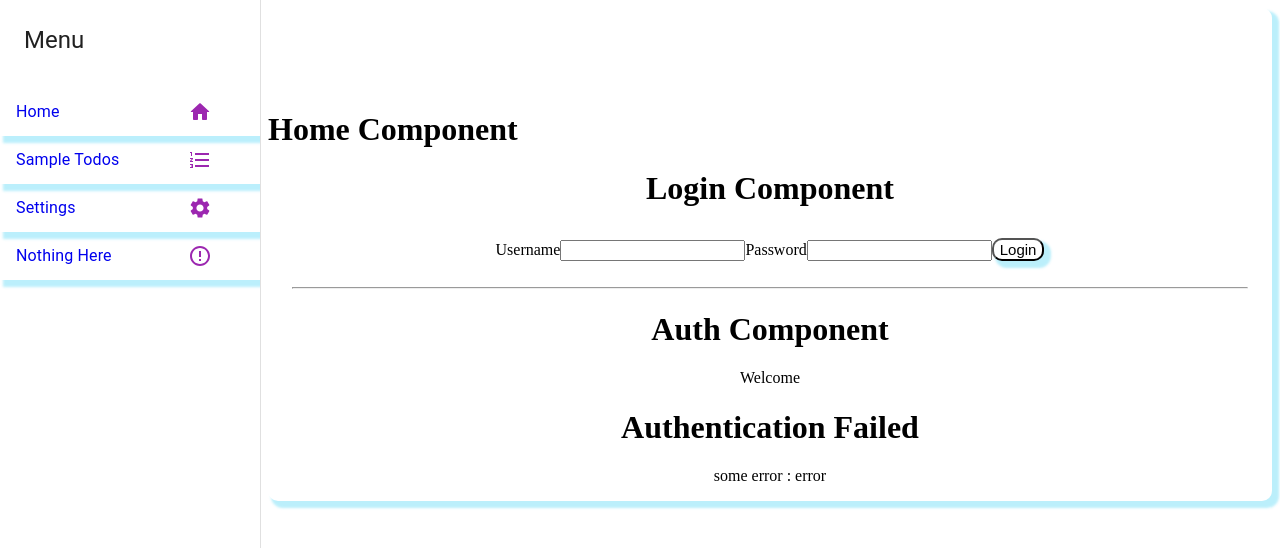
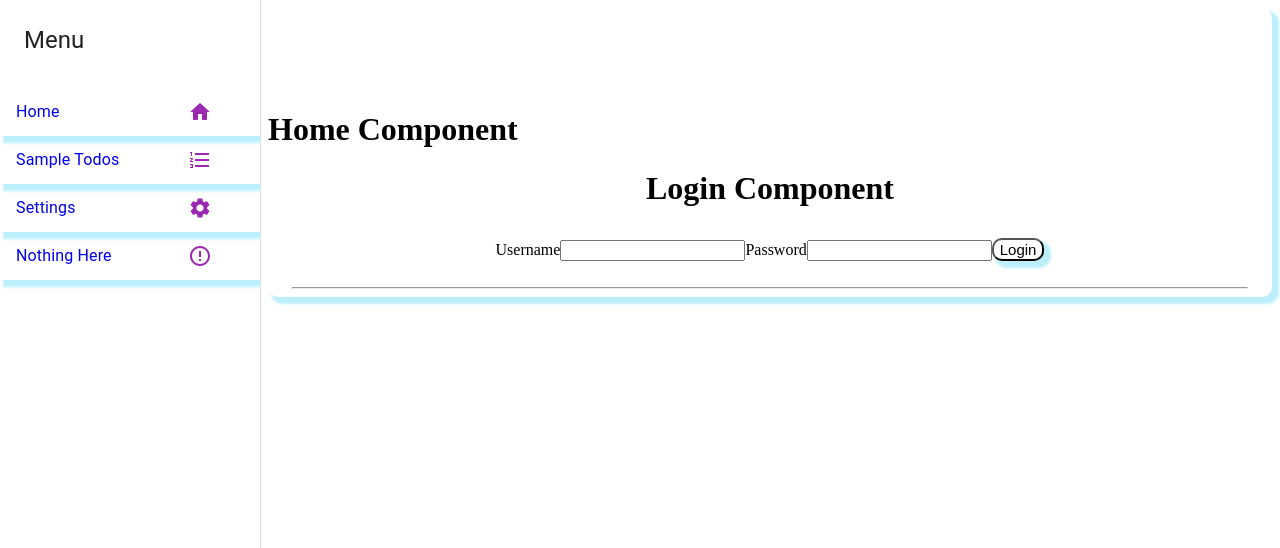
Before and after one commit to antoni909/todo-app, a React (Create React App) app: page / in a window 1280 px wide. Shown: the top 548 px of the page. Built offline with nearby package versions, Linux system fonts and the light colour scheme.

Commit message:
rms console.logs, WIP rendering only specific components based on user capabilies, currently rending all Auth components

```diff
--- a/src/components/Auth.jsx
+++ b/src/components/Auth.jsx
@@ -1,38 +1,21 @@
 import { useContext } from 'react'
 import { UserContext } from '../contexts/authContext'
-import AuthFail from './AuthFail'
+// import AuthFail from './AuthFail'
 
 const Auth = ({children, capability}) => {
   const global = useContext(UserContext);
 
-  // global.isAuthenticated && global.isAuthorized(capability).then((result)=>{
-  //   console.log(result)
-  // })
-
-  // let isAuthed = (global.isAuthenticated)
-  //   ? global.isAuthorized(capability)
-  //   : true
-
     let isAuthed = global.isAuthenticated && global.isAuthorized(capability)
 
-    console.log('***',isAuthed)
   return (
     <div>
-      <h1>Auth Component</h1>
-      <>
-        {(global.isAuthenticated)
-        ?<p>
-          {`Welcome, ${global.isAuthenticated && global.curUser.username}`}👋
-          </p>
-        :<p>Welcome</p>
+        {(isAuthed)
+          ? <>
+              <h1>Hello {global.curUser.username}</h1>
+              {children}
+            </>
+          : null
         }
-      </>
-      <>
-        {(isAuthed)
-          ? children
-          : <AuthFail />
-        }
-      </>
     </div>
   )
 }
--- a/src/components/Home.jsx
+++ b/src/components/Home.jsx
@@ -21,11 +21,17 @@ const Home = () => {
           <Login />
           <br />
           <hr />
+          <Auth capability='create'>
+            <Main />
+          </Auth>
+          <Auth capability='update'>
+            <Main />
+          </Auth>
           <Auth capability='delete'>
             <Main />
           </Auth>
+
       </Container>
-
 
       </UserProvider>
     </div>
--- a/src/components/List.jsx
+++ b/src/components/List.jsx
@@ -14,7 +14,6 @@ const List = () => {
 
   function deleteItem(id){
     const filtered = settings.list.filter( item => item.id !== id )
-    console.log('new items: ',filtered)
     setSettings({
       ...settings,
       list: [...filtered]
--- a/src/contexts/authContext.js
+++ b/src/contexts/authContext.js
@@ -1,9 +1,10 @@
 import { createContext, useState } from 'react'
 // import jwt from 'jsonwebtoken'
 // import cookies from react
+
 let token = ''
 let cookies = {}
-let secret = ':('
+let secret = '...:('
 
 const dummies = [
   {
@@ -42,10 +43,8 @@ export default function UserProvider({children}){
         setCurCapabilities([...obj.capabilities])
       }
     })
-
     token = `Header+Payload+${secret}`
     cookies = {...cookies, token}
-
   }
 
   function logout(){
--- a/src/hooks/form.jsx
+++ b/src/hooks/form.jsx
@@ -6,8 +6,6 @@ const useForm = (cb) => {
 
   const handleSubmit = (e) => {
     e.preventDefault()
-    console.log('handle submit', e)
-    console.log('handle submit vals', values)
     cb(values)
   }
 
```
